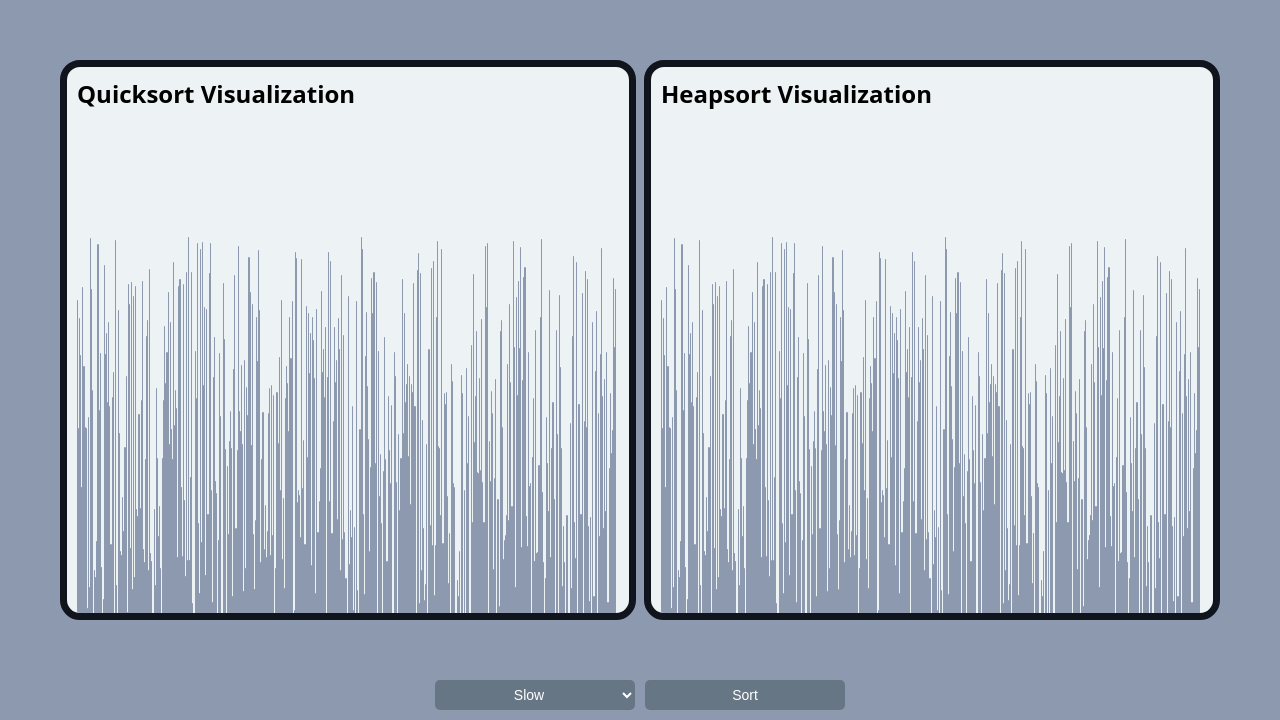
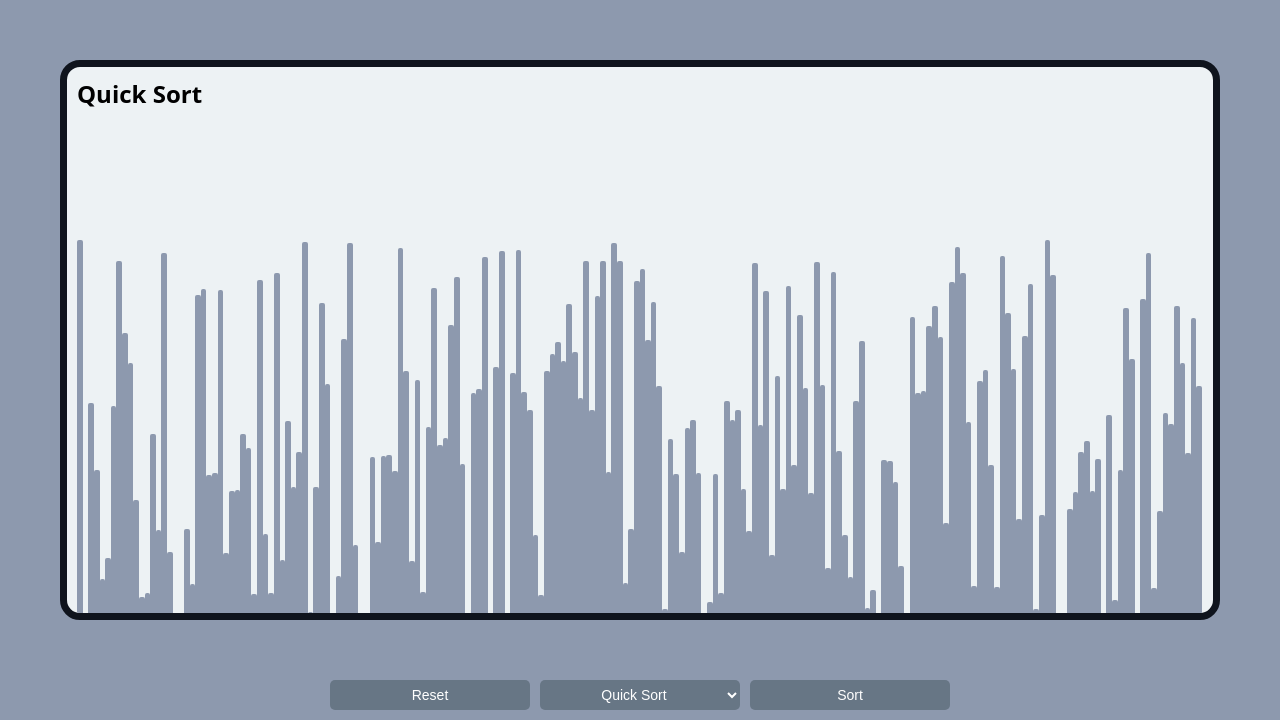
Before and after one commit to Soor1/gainesville-crime, a Flask app: page /visualization in a window 1280 px wide. Shown: the part 80-800 px from the top of the page. Run offline with Flask 3, Linux system fonts and the light colour scheme.

Commit message:
updated visualization

```diff
--- a/app.py
+++ b/app.py
@@ -14,6 +14,5 @@ def about():
 def visualization():
     return render_template('visualization.html')
 
-
 if __name__ == '__main__':
     app.run(debug=True)
--- a/static/css/visualization.css
+++ b/static/css/visualization.css
@@ -51,7 +51,7 @@ body {
     border: 7px solid #0f141d;
     border-radius: 20px;
     height: 70vh;
-    width: 45vw;
+    width: 100vw;
     background: #edf2f4;
     padding: 10px;
     overflow: hidden;
--- a/static/js/visualization.js
+++ b/static/js/visualization.js
@@ -1,23 +1,17 @@
 let sort_btn = document.getElementById("sort_btn");
-let speed = document.getElementById("speed");
-let quicksortBars = document.getElementById("quicksort_bars");
-let heapsortBars = document.getElementById("heapsort_bars");
-let numDataPoints = 500;
+let reset_btn = document.getElementById("reset_btn");
+let sort_bars = document.getElementById("sort_bars");
+let sort_select = document.getElementById("sort_select");
+let sort_title = document.getElementById("sort_title");
+let numDataPoints = 200;
 let heightFactor = 400;
-let heapsortNums = [];
-let quicksortNums = [];
-let speedFactor = 5;
-
-speed.addEventListener("change", (e) => {
-    speedFactor = parseInt(e.target.value);
-    console.log("Speed factor changed to:", speedFactor);
-});
+let nums = [];
+let speedFactor = 50;
 
 function randomArrays() {
     for (let x = 0; x < numDataPoints; x++) {
         let randValue = Math.random();
-        heapsortNums.push(randValue);
-        quicksortNums.push(randValue);
+        nums.push(randValue);
     }
     console.log("Arrays generated");
 }
@@ -102,28 +96,47 @@ async function heapsort(nums, container) {
     }
 }
 
+function changeTitle() {
+    let newTitle = sort_select.value;
+    sort_title.innerHTML = newTitle;
+}
+
+function reset() {
+    randomArrays();
+    renderBars(nums, sort_bars);
+    console.log(nums.length);
+    changeTitle();
+}
+
 window.onload = function () {
-    randomArrays();
-    renderBars(quicksortNums, quicksortBars);
-    renderBars(heapsortNums, heapsortBars);
+    reset();
 };
 
+sort_select.addEventListener("change", function () {
+    changeTitle();
+});
+
 sort_btn.addEventListener("click", async function () {
-    await quicksort(quicksortNums, 0, quicksortNums.length - 1, quicksortBars);
+    await quicksort(nums, 0, nums.length - 1, sort_bars);
 
-    let quicksortBarsChildren = quicksortBars.children;
+    let sortBarsChildren = sort_bars.children;
 
-    for (let bar of quicksortBarsChildren) {
+    for (let bar of sortBarsChildren) {
         bar.style.backgroundColor = "#0f141d";
     }
 
-    await heapsort(heapsortNums, heapsortBars);
+    // await heapsort(heapsortNums, heapsortBars);
 
-    let heapsortBarsChildren = heapsortBars.children;
+    // let heapsortBarsChildren = heapsortBars.children;
 
-    for (let bar of heapsortBarsChildren) {
-        bar.style.backgroundColor = "#0f141d";
-    }
+    // for (let bar of heapsortBarsChildren) {
+    //     bar.style.backgroundColor = "#0f141d";
+    // }
 
     console.log("Arrays sorted");
 });
+
+reset_btn.addEventListener("click", function () {
+    nums = [];
+    window.location.reload();
+});
--- a/templates/visualization.html
+++ b/templates/visualization.html
@@ -15,20 +15,21 @@
         </div>
         <div class="container">
             <div class="visualization_container">
-                <div class="box" id="quicksort_container">
-                    <h2>Quicksort Visualization</h2>
-                    <div class="bars_container" id="quicksort_bars"></div>
-                </div>
-                <div class="box" id="heapsort_container">
-                    <h2>Heapsort Visualization</h2>
-                    <div class="bars_container" id="heapsort_bars"></div>
+                <div class="box" id="sort_container">
+                    <h2 id="sort_title">Sorting Visualization</h2>
+                    <div class="bars_container" id="sort_bars"></div>
                 </div>
             </div>
             <div class="buttons_container">
-                <select name="speed" id="speed">
-                    <option value="100">Slow</option>
-                    <option value="50">Medium</option>
-                    <option value="10">Fast</option>
+                <button id="reset_btn">Reset</button>
+                <select name="sort_select" id="sort_select">
+                    <option>Quick Sort</option>
+                    <option>Heap Sort</option>
+                    <option>Shell Sort</option>
+                    <option>Merge Sort</option>
+                    <option>Bubble Sort</option>
+                    <option>Insertion Sort</option>
+                    <option>Selection Sort</option>
                 </select>
                 <button id="sort_btn">Sort</button>
             </div>
```
Also changed, not shown: static/js/selectionsort.js (added, +23 -0 lines), static/js/bubblesort.js (added), static/js/insertionsort.js (added), static/js/mergesort.js (added), static/js/shellsort.js (added).
